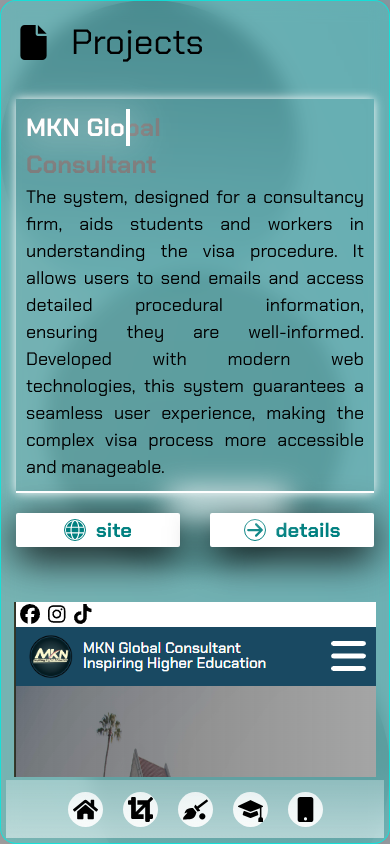
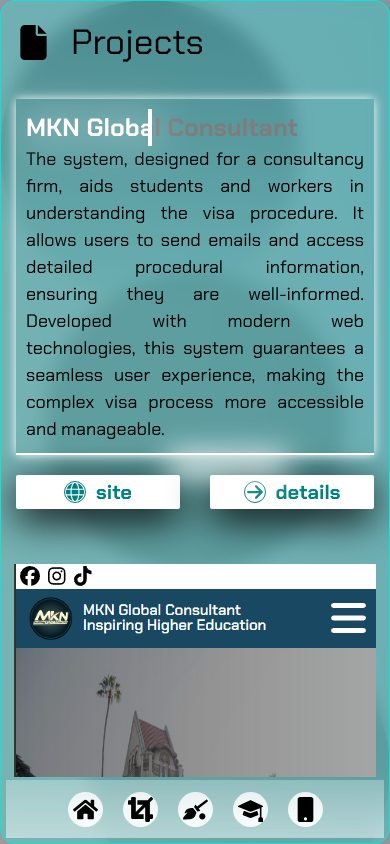
Before and after one commit to mahfuz-ta09/my-portfolio-website, a Next.js app: page /projects in a window 390 px wide. Built offline with nearby package versions, Linux system fonts and the light colour scheme.

Commit message:
git added

```diff
--- a/src/app/(withnavbar)/projects/[projectId]/page.tsx
+++ b/src/app/(withnavbar)/projects/[projectId]/page.tsx
@@ -1,7 +1,7 @@
 import '@/css/Projects/PrejectDetails.css'
 import Link from 'next/link'
 
-// :{params.projectId}
+
 const page = ({ params }: { params: { projectId: string } }) => {
 
   return (
--- a/src/app/(withnavbar)/projects/page.tsx
+++ b/src/app/(withnavbar)/projects/page.tsx
@@ -37,7 +37,7 @@ const ProjectPage = () => {
                 </div>
                 <div className="link-holder">
                   <Link  href="https://mknglobal.co.uk/" className="site-link"><FontAwesomeIcon className="single-projects-icon" icon={faGlobe} />site</Link>
-                  <button onClick={()=>handleRoute("1")} className="detls-link"><FontAwesomeIcon className="single-projects-icon" icon={faArrowRight} />details</button>
+                  <button onClick={()=>handleRoute("kk")} className="detls-link"><FontAwesomeIcon className="single-projects-icon" icon={faArrowRight} />details</button>
                 </div>
             </div>
             <img className="project-img1" src="/assets/Capture3.png" alt="" />
--- a/src/css/Projects/PrejectDetails.css
+++ b/src/css/Projects/PrejectDetails.css
@@ -139,7 +139,7 @@
     justify-content: space-between;
 }
 
-@media screen and (max-width:500px) {
+@media screen and (max-width:450px) {
     .project-detail-holder{
         height: 92vh;
         padding: 5px;
--- a/src/css/Projects/Projects.css
+++ b/src/css/Projects/Projects.css
@@ -221,7 +221,7 @@
         height: auto;
     }
     .detail-tag{
-        width: 230px;
+        width: 280px;
         color: rgb(126, 124, 124);
     }
 
```
